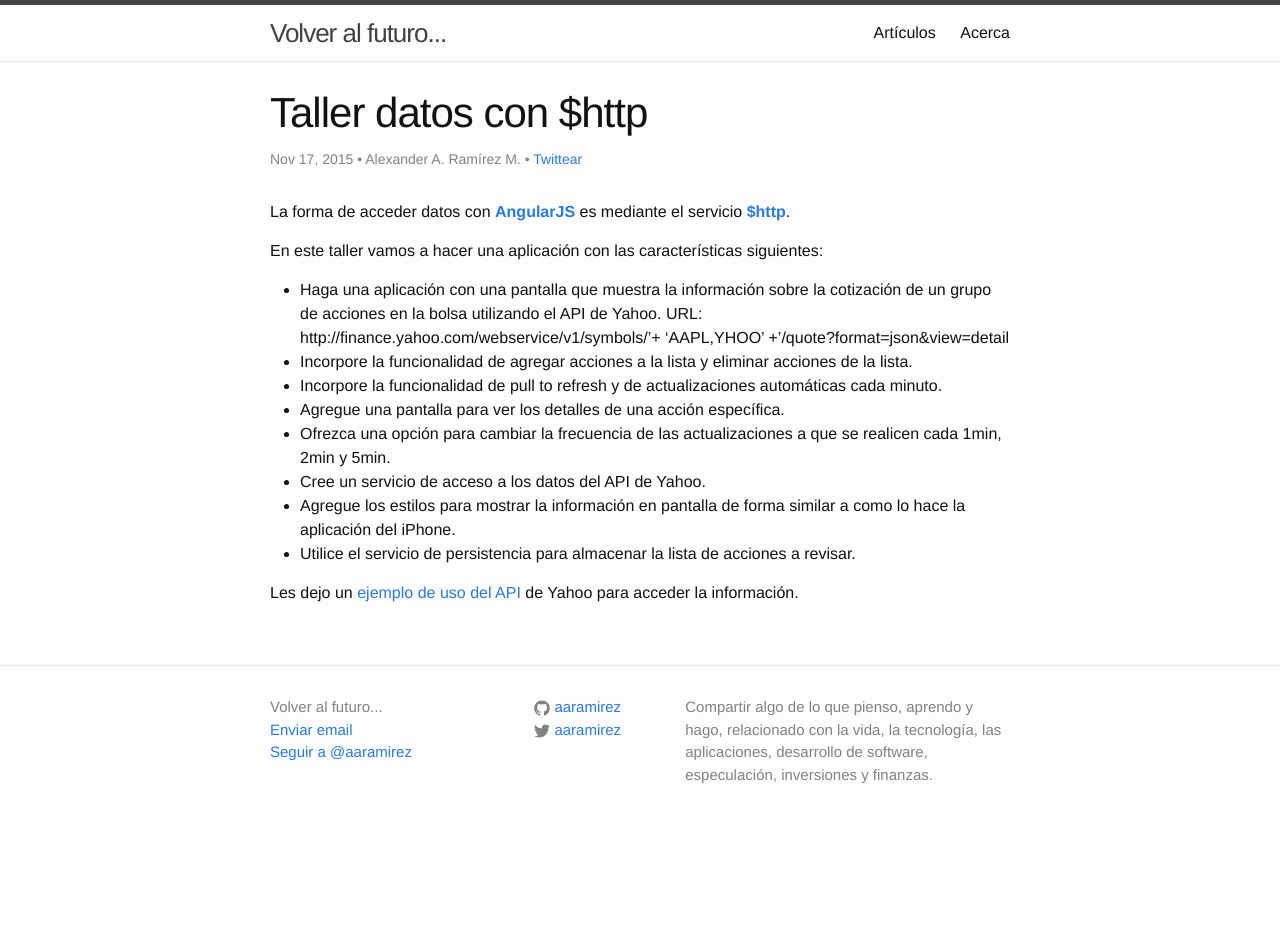
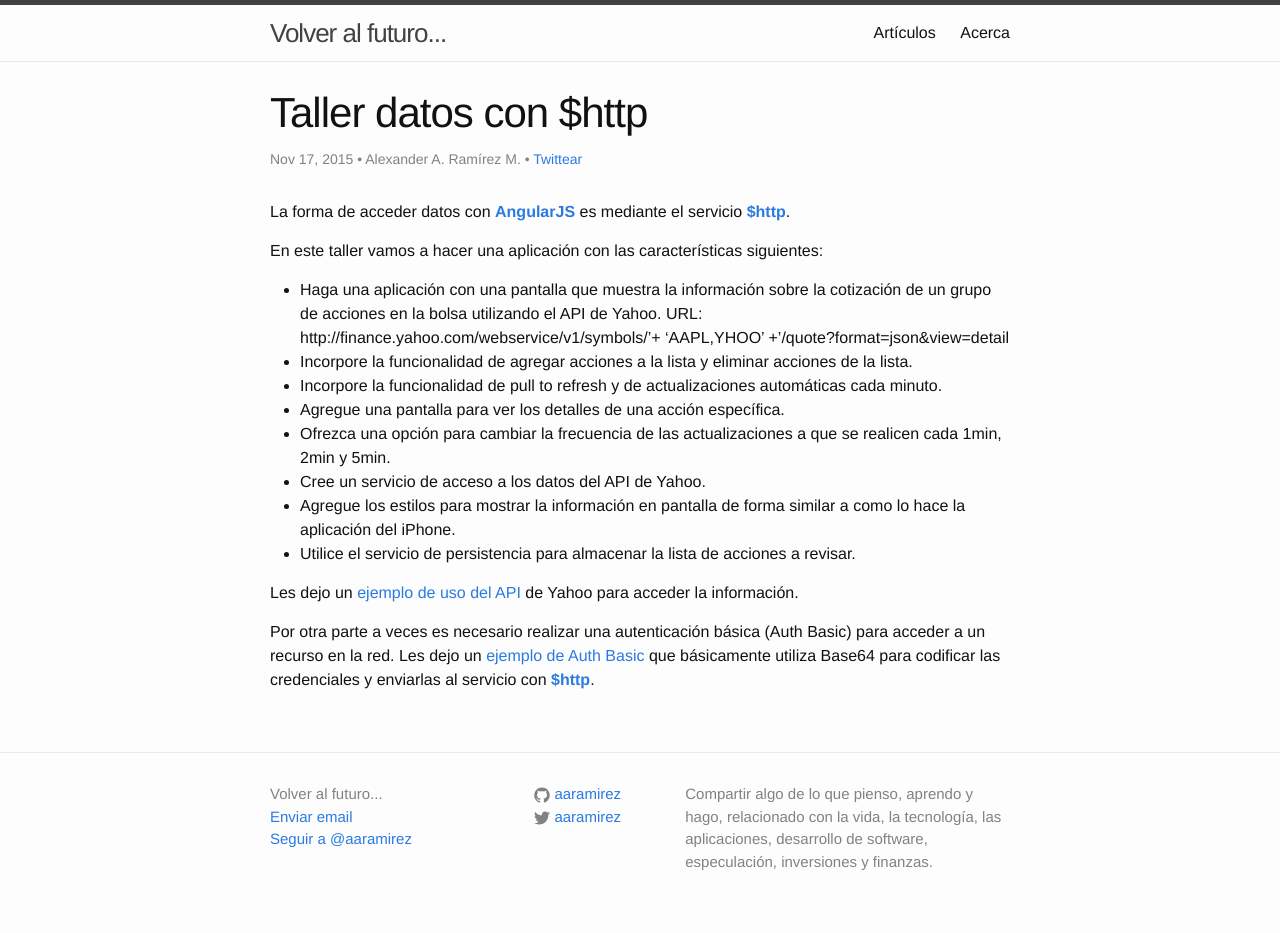
Before and after one commit to aaramirez/aaramirez.github.io, a Jekyll site: the page built from _posts/tech/2015-11-17-http.markdown, in a window 1280 px wide. Built offline with Jekyll 4.4.1, drawn with Linux system fonts in a browser that asks for light colours; comment, search, counter and statistics services are not loaded; before the commit the page ends 900 px from its top, so only the background shows below that.

Commit message:
Added Auth Basic to  post

```diff
--- a/_posts/tech/2015-11-17-http.markdown
+++ b/_posts/tech/2015-11-17-http.markdown
@@ -20,6 +20,9 @@ URL: http://finance.yahoo.com/webservice/v1/symbols/'+ 'AAPL,YHOO' +'/quote?form
 
 Les dejo un [ejemplo de uso del API][1] de Yahoo para acceder la información.
 
+Por otra parte a veces es necesario realizar una autenticación básica (Auth Basic) para acceder a un recurso en la red. Les dejo un [ejemplo de Auth Basic][4] que básicamente utiliza Base64 para codificar las credenciales y enviarlas al servicio con [__$http__][2].
+
 [1]: http://play.ionic.io/app/6d92827a5c49 "Resultado del tutorial"
 [2]: https://docs.angularjs.org/api/ng/service/$http "$http"
 [3]: https://angularjs.org "AngularJS"
+[4]: http://play.ionic.io/app/f63226eb5706 "Uso de Auth Basic"
```
